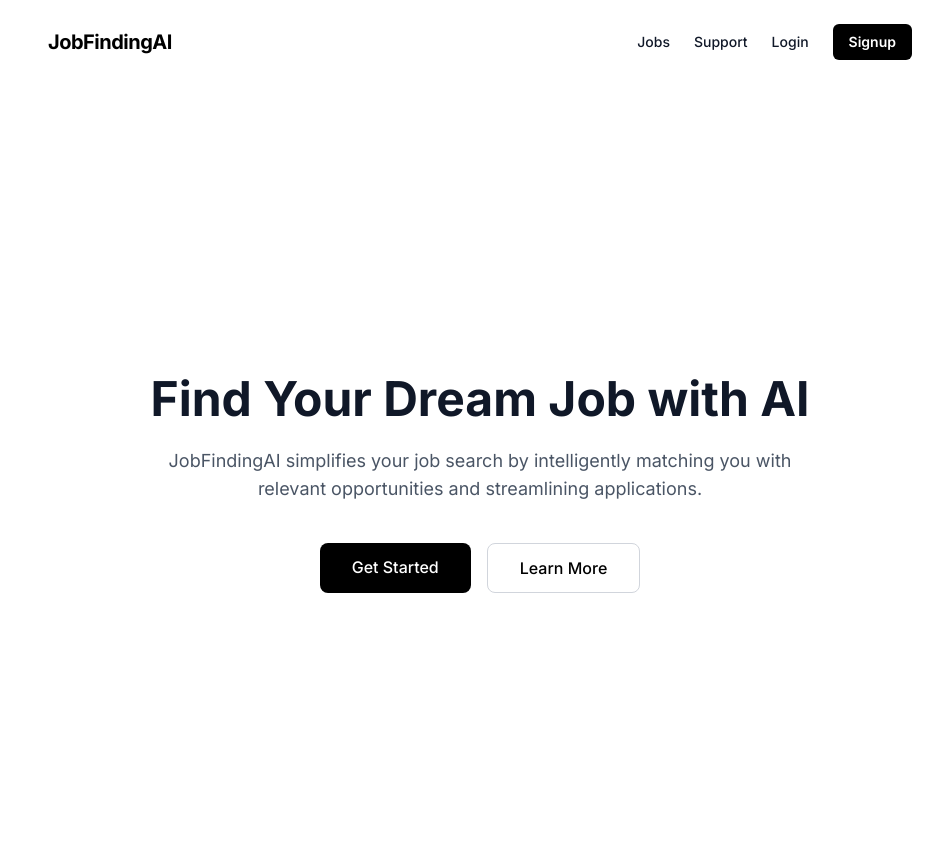
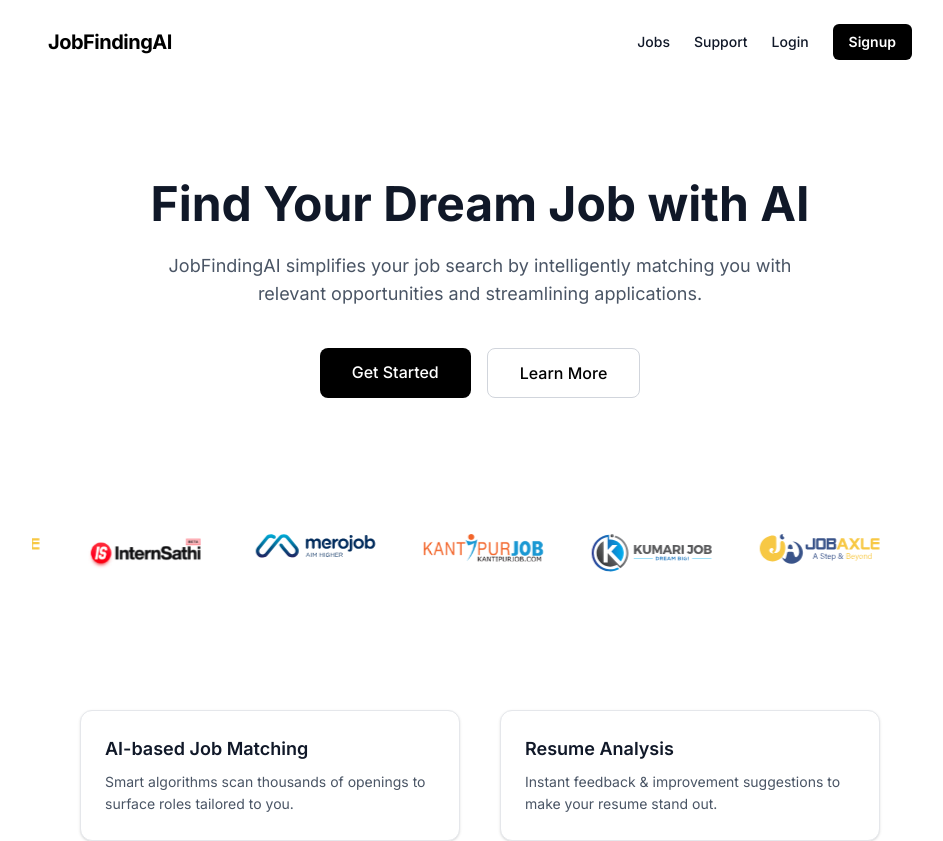
Before and after one commit to pradipchaudhary/jobfindingai, a Next.js app: page / in a window 1280 px wide. Shown: the top 841 px of the page, without its empty margins (160-1103 px from the left). Built offline with nearby package versions, Linux system fonts and the light colour scheme; no server answers.

Commit message:
Update Hero.tsx

```diff
--- a/components/Hero.tsx
+++ b/components/Hero.tsx
@@ -9,7 +9,7 @@
             </div>
 
             {/* Content */}
-            <div className="relative z-10 min-h-screen flex flex-col justify-center items-center px-6 text-center py-24">
+            <div className="relative z-10 flex flex-col justify-center items-center px-6 text-center py-24">
                 {/* Main Heading */}
                 <h1 className="text-4xl sm:text-5xl font-bold text-gray-900 max-w-4xl mb-6">
                     Find Your Dream Job with AI
```
